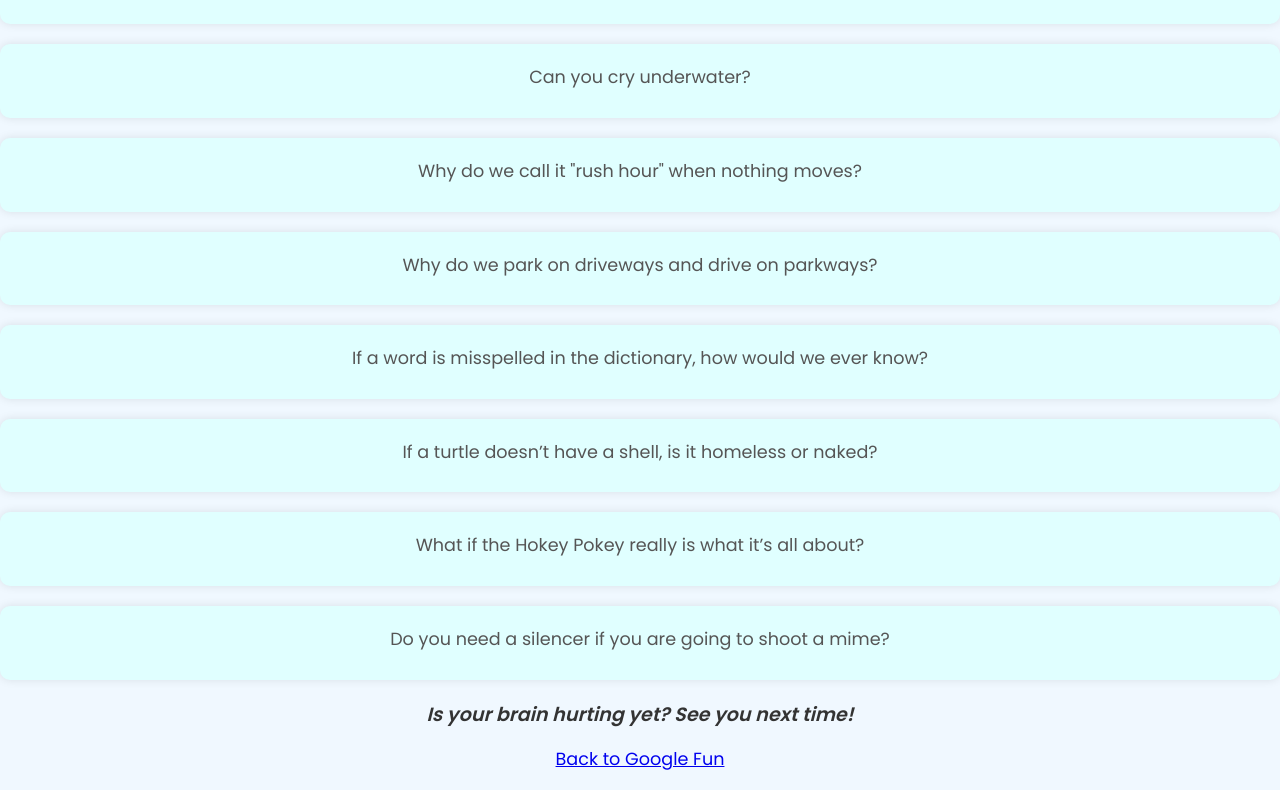
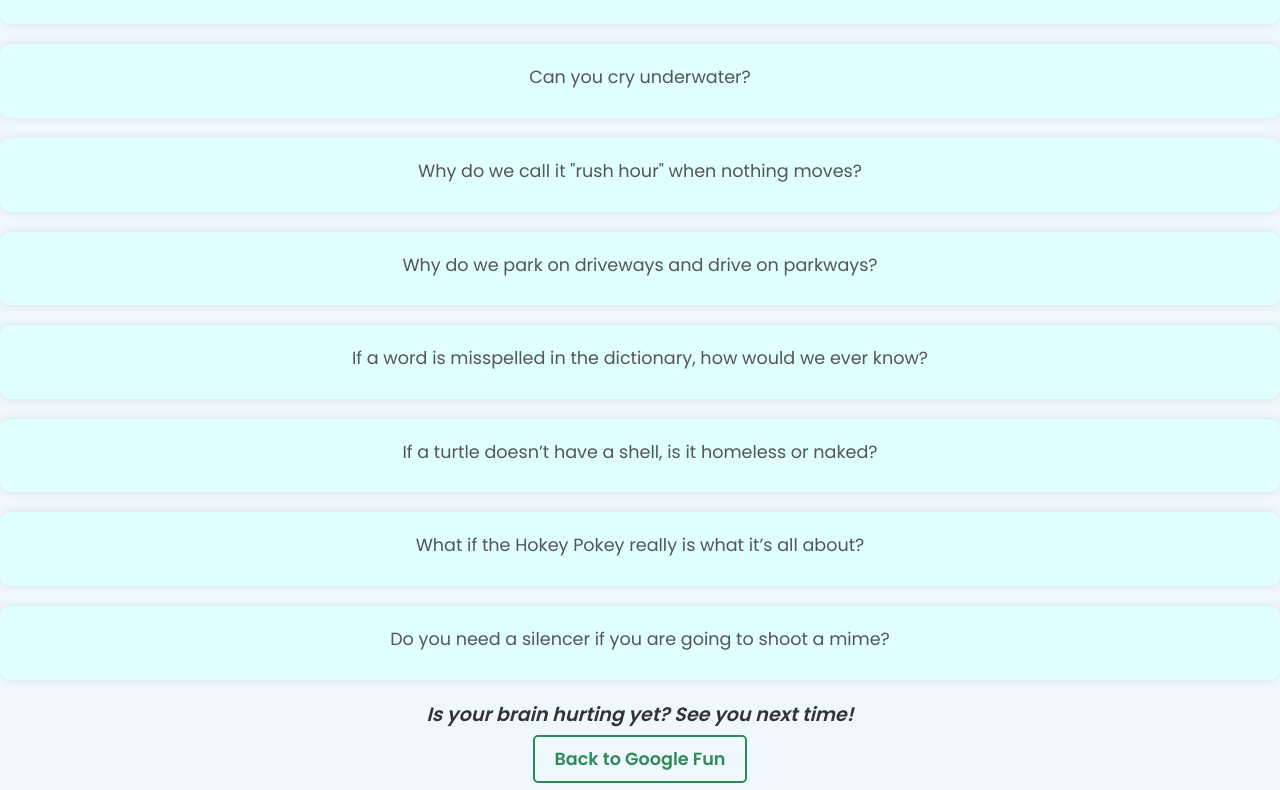
Before and after one commit to pk11710stchris/mysite, a plain HTML site: page brain_twisting_jokes.html in a window 1280 px wide. Shown: the part 608-1398 px from the top of the page. Drawn offline with Linux system fonts and the light colour scheme.

Commit message:
Update brain_twisting_jokes.html

```diff
--- a/brain_twisting_jokes.html
+++ b/brain_twisting_jokes.html
@@ -42,6 +42,21 @@
         .thanks-message {
             margin-top: 20px;
             font-style: italic;
+        }
+
+        a {
+            text-decoration: none;
+            color: #2e8b57;
+            font-weight: bold;
+            border: 2px solid #2e8b57;
+            padding: 10px 20px;
+            border-radius: 5px;
+            transition: background-color 0.3s ease;
+        }
+
+        a:hover {
+            background-color: #2e8b57;
+            color: #fff;
         }
     </style>
 </head>
```
